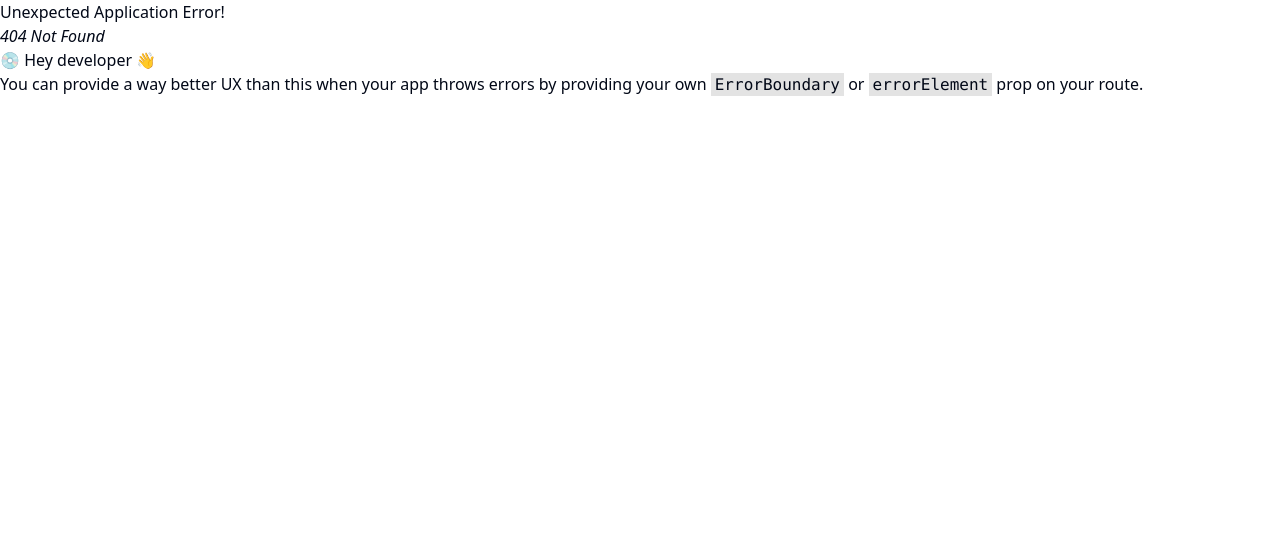
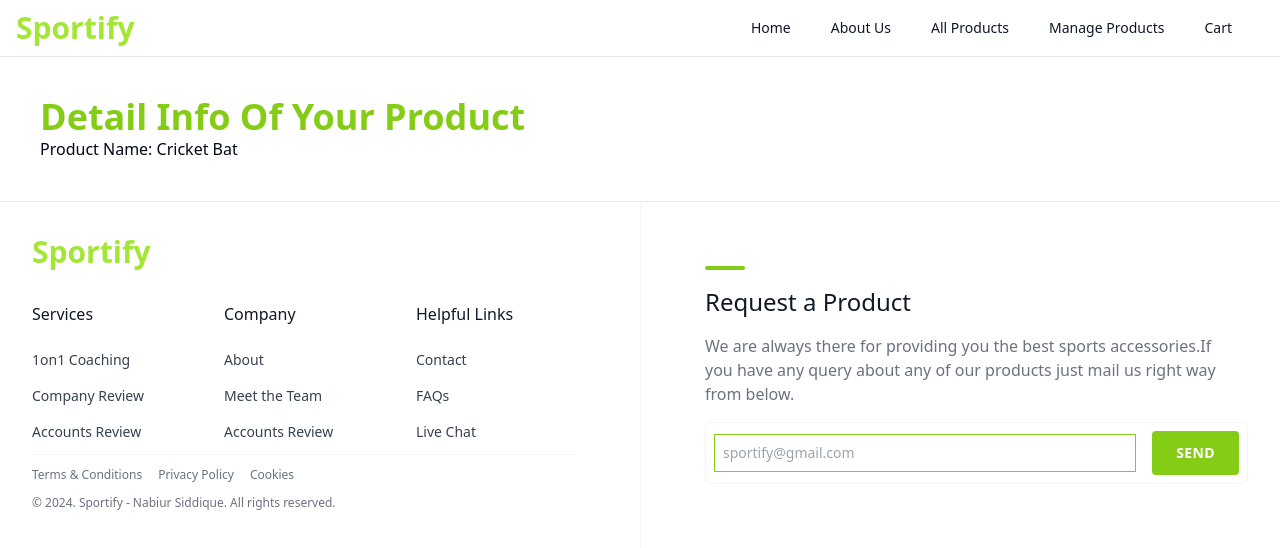
Before and after one commit to nabiursiddique/sportify-frontend, a React (Vite) app: page /product-details/1 in a window 1280 px wide. Before the commit this address had no page. Shown: the top 548 px of the page. Built offline with nearby package versions, Linux system fonts and the light colour scheme.

Commit message:
details of product page is created and made some design changes

```diff
--- a/index.html
+++ b/index.html
@@ -2,7 +2,7 @@
 <html lang="en">
   <head>
     <meta charset="UTF-8" />
-    <link rel="icon" type="image/svg+xml" href="./public/favicon.ico" />
+    <link rel="icon" type="image/svg+xml" href="/favicon.ico" />
     <meta name="viewport" content="width=device-width, initial-scale=1.0" />
     <title>Sportify</title>
   </head>
--- a/src/components/FeaturedCard/FeaturedCard.tsx
+++ b/src/components/FeaturedCard/FeaturedCard.tsx
@@ -7,6 +7,7 @@ import {
   CardTitle,
 } from "../ui/card";
 import { Button } from "../ui/button";
+import { Link } from "react-router-dom";
 
 const FeaturedCard = ({ product }: { product: TProduct }) => {
   return (
@@ -31,9 +32,11 @@ const FeaturedCard = ({ product }: { product: TProduct }) => {
         <p>Price: {product?.price}</p>
       </CardContent>
       <CardFooter className="p-4 border-t border-gray-700">
-        <Button className="w-full bg-lime-500 hover:bg-lime-600">
-          View Details
-        </Button>
+        <Link className="w-full" to={`/product-details/${product?.id}`}>
+          <Button className="w-full bg-lime-500 hover:bg-lime-600">
+            View Details
+          </Button>
+        </Link>
       </CardFooter>
     </Card>
   );
--- a/src/components/HomeComponents/CategoriesSection/Categories.tsx
+++ b/src/components/HomeComponents/CategoriesSection/Categories.tsx
@@ -5,7 +5,7 @@ const Categories = () => {
   const categories = ["Category-01", "Category-02", "Category-03"];
   return (
     <div>
-      <h1 className="text-5xl pt-5 pb-2 text-center font-extrabold">
+      <h1 className="text-5xl pt-5 pb-2 text-center font-extrabold text-lime-500">
         Categories
       </h1>
 
--- a/src/components/HomeComponents/ContactUsSection/ContactUsSection.tsx
+++ b/src/components/HomeComponents/ContactUsSection/ContactUsSection.tsx
@@ -5,7 +5,7 @@ const ContactUsSection = () => {
     <div className="flex justify-center my-5">
       <div>
         <div>
-          <h1 className="text-5xl pb-10 pt-5 text-center font-extrabold">
+          <h1 className="text-5xl pb-10 pt-5 text-center font-extrabold text-lime-500">
             Contact Us
           </h1>
         </div>
@@ -60,7 +60,9 @@ const ContactUsSection = () => {
             </div>
           </div>
           <div className="flex justify-center">
-            <Button size="lg">Send</Button>
+            <Button size="lg" className="w-full bg-lime-500 hover:bg-lime-600">
+              Send
+            </Button>
           </div>
         </form>
       </div>
--- a/src/components/HomeComponents/FeaturedSection/FeaturedSection.tsx
+++ b/src/components/HomeComponents/FeaturedSection/FeaturedSection.tsx
@@ -49,7 +49,7 @@ const FeaturedSection = () => {
   ];
   return (
     <div className="py-10 mx-3">
-      <h1 className="text-5xl pb-10 pt-5 text-center font-extrabold">
+      <h1 className="text-5xl pb-10 pt-5 text-center font-extrabold text-lime-500">
         Latest Products
       </h1>
       <Carousel
--- a/src/pages/Shared/Footer/Footer.tsx
+++ b/src/pages/Shared/Footer/Footer.tsx
@@ -48,7 +48,9 @@ const Footer = () => {
 
           <div className="py-8 lg:py-8 lg:pe-16">
             <div className="hidden text-teal-600 lg:block">
-              <h1 className="text-3xl font-bold text-lime-500">Sportify</h1>
+              <h1 className="text-3xl font-extrabold text-lime-400">
+                Sportify
+              </h1>
             </div>
 
             <div className="mt-8 grid grid-cols-1 gap-8 sm:grid-cols-3">
--- a/src/pages/Shared/Navbar/mainNav.tsx
+++ b/src/pages/Shared/Navbar/mainNav.tsx
@@ -5,7 +5,7 @@ export default function MainNav() {
   return (
     <div className="mr-4 hidden gap-2 md:flex justify-between items-center w-full">
       <div>
-        <h1 className="text-3xl font-bold text-lime-500">Sportify</h1>
+        <h1 className="text-3xl font-extrabold text-lime-400">Sportify</h1>
       </div>
       <nav id="navbar" className="flex gap-2">
         <NavLink to={"/"}>
--- a/src/pages/Shared/Navbar/mobileNav.tsx
+++ b/src/pages/Shared/Navbar/mobileNav.tsx
@@ -12,7 +12,7 @@ export default function MobileNav() {
         </Button>
       </SheetTrigger>
       <div className="md:hidden">
-        <h1 className="text-2xl font-bold text-lime-500">Sportify</h1>
+        <h1 className="text-2xl font-extrabold text-lime-400">Sportify</h1>
       </div>
       <SheetContent side="left">
         <nav className="flex flex-col items-start">
--- a/src/pages/SingleProduct/SingleProduct.tsx
+++ b/src/pages/SingleProduct/SingleProduct.tsx
@@ -1,7 +1,22 @@
 const SingleProduct = () => {
+  const product = {
+    id: 1,
+    name: "Cricket Bat",
+    category: "Cricket",
+    stockQuantity: 10,
+    brand: "Gray-Nicolls Powerbow",
+    rating: 4.5,
+    description: "This is a very premium bat.",
+    price: 99.99,
+    image:
+      "https://www.gray-nicolls.co.uk/cdn/shop/files/CAIA24English_20Willow_20Bats_20Gem_202.0_20Bat_20Spine_c7eb1bff-c4df-42f7-9e33-1f92efcbcd92.jpg?v=1697124213&width=2600",
+  };
   return (
-    <div>
-      <h1>Single product page</h1>
+    <div className="my-10 mx-10">
+      <h1 className="text-4xl text-lime-500 font-extrabold">
+        Detail Info Of Your Product
+      </h1>
+      <div>Product Name: {product?.name}</div>
     </div>
   );
 };
--- a/src/routes/routes.tsx
+++ b/src/routes/routes.tsx
@@ -30,7 +30,7 @@ const router = createBrowserRouter([
         element: <ManageProducts />,
       },
       {
-        path: "/single-product",
+        path: "/product-details/:id",
         element: <SingleProduct />,
       },
       {
```
